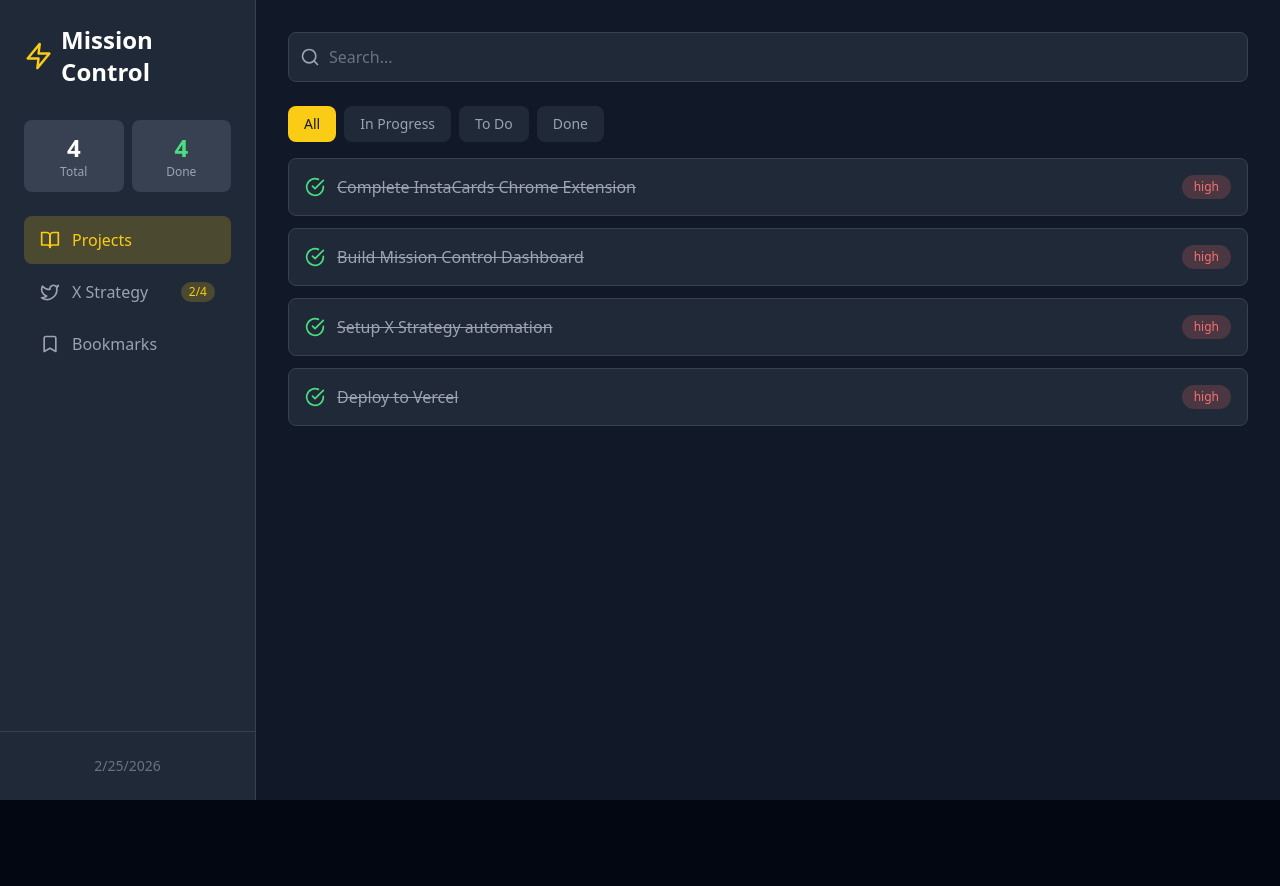
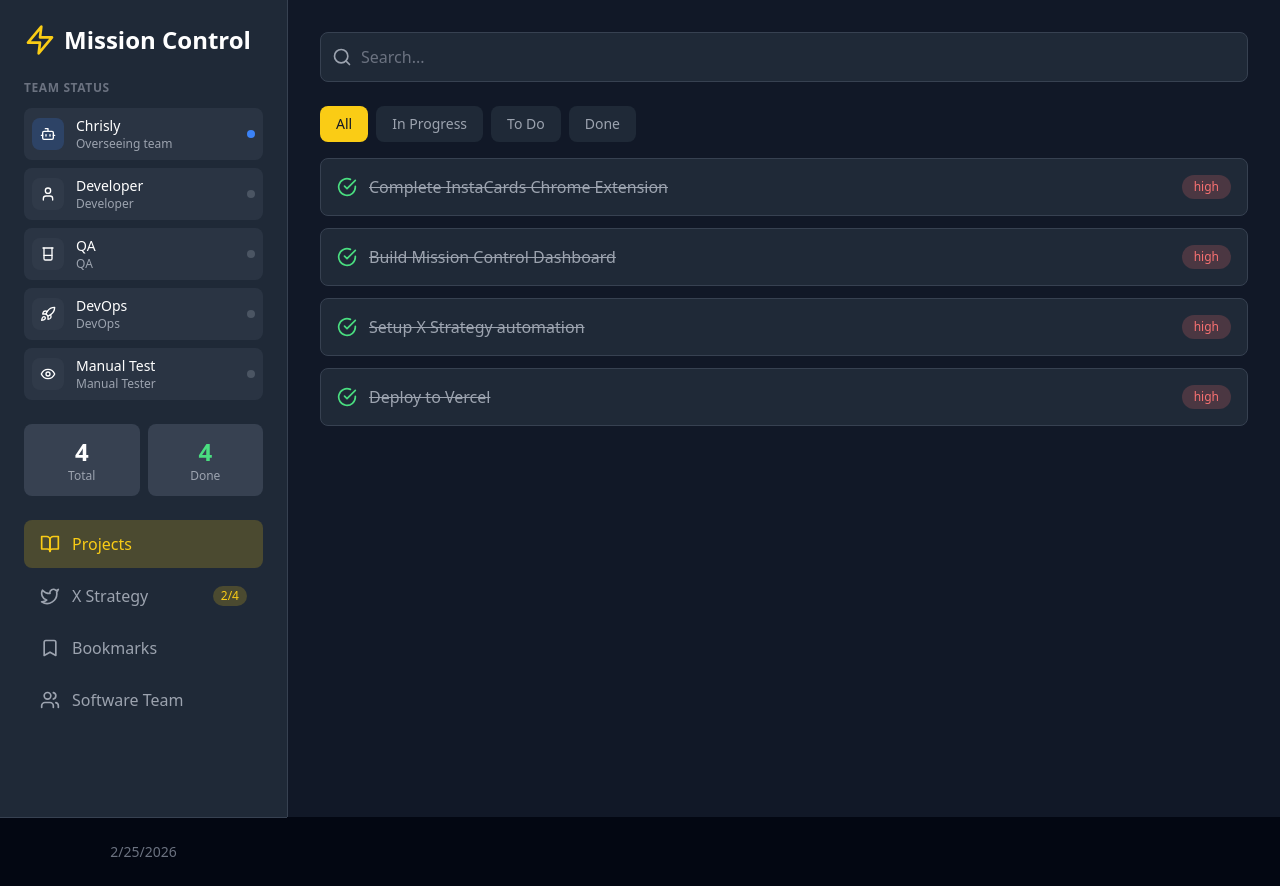
Before and after one commit to chrisonclawd-coder/project-manager, a Next.js app: page / in a window 1280 px wide. Before the commit the page ends 800 px from the top, so only its background shows below. Built offline with nearby package versions, Linux system fonts and the light colour scheme.

Commit message:
Add Software Team tab with 4 desks UI

```diff
--- a/app/page.tsx
+++ b/app/page.tsx
@@ -2,7 +2,7 @@
 
 import { useState } from 'react'
 import { motion, AnimatePresence } from 'framer-motion'
-import { ChevronDown, Search, BookOpen, Twitter, Bookmark, CheckCircle, Circle, Clock, Zap, RefreshCw, Menu, X } from 'lucide-react'
+import { ChevronDown, Search, BookOpen, Twitter, Bookmark, CheckCircle, Circle, Clock, Zap, RefreshCw, Menu, X, User, Beaker, Rocket, Eye, Bot, Users } from 'lucide-react'
 
 // Viral tweets - 280 characters max
 const defaultTopics = [
@@ -102,6 +102,17 @@
 type TaskStatus = 'todo' | 'in-progress' | 'done'
 type TaskPriority = 'low' | 'medium' | 'high'
 
+type MemberStatus = 'idle' | 'working' | 'done' | 'blocked'
+
+interface TeamMember {
+  id: string
+  name: string
+  role: string
+  icon: any
+  status: MemberStatus
+  currentTask?: string
+}
+
 interface Task {
   id: number
   title: string
@@ -116,6 +127,15 @@
   category: string
   addedAt: string
 }
+
+// Team members
+const teamMembers: TeamMember[] = [
+  { id: 'manager', name: 'Chrisly', role: 'Manager', icon: Bot, status: 'working', currentTask: 'Overseeing team' },
+  { id: 'developer', name: 'Developer', role: 'Developer', icon: User, status: 'idle' },
+  { id: 'qa', name: 'QA', role: 'QA', icon: Beaker, status: 'idle' },
+  { id: 'devops', name: 'DevOps', role: 'DevOps', icon: Rocket, status: 'idle' },
+  { id: 'tester', name: 'Manual Test', role: 'Manual Tester', icon: Eye, status: 'idle' },
+]
 
 // Sample tasks
 const defaultTasks: Task[] = [
@@ -134,9 +154,16 @@
 
 const stats = { total: 4, inProgress: 0, todo: 0, done: 4 }
 
+const statusColors = {
+  idle: 'bg-gray-600',
+  working: 'bg-blue-500',
+  done: 'bg-green-500',
+  blocked: 'bg-red-500',
+}
+
 export default function Home() {
   const [isDrawerOpen, setIsDrawerOpen] = useState(false)
-  const [activeTab, setActiveTab] = useState<'projects' | 'xstrategy' | 'bookmarks'>('projects')
+  const [activeTab, setActiveTab] = useState<'projects' | 'xstrategy' | 'bookmarks' | 'software-team'>('projects')
   const [selectedTopic, setSelectedTopic] = useState<number | null>(null)
   const [tasks, setTasks] = useState<Task[]>(defaultTasks)
   const [bookmarks, setBookmarks] = useState<BookmarkItem[]>(defaultBookmarks)
@@ -144,6 +171,7 @@
   const [filterStatus, setFilterStatus] = useState<TaskStatus | 'all'>('all')
   const [trendingTopics] = useState(defaultTopics)
   const [isRefreshing, setIsRefreshing] = useState(false)
+  const [team] = useState<TeamMember[]>(teamMembers)
 
   const refreshTopics = () => {
     setIsRefreshing(true)
@@ -165,6 +193,7 @@
     { id: 'projects', label: 'Projects', icon: BookOpen },
     { id: 'xstrategy', label: 'X Strategy', icon: Twitter, badge: '2/4' },
     { id: 'bookmarks', label: 'Bookmarks', icon: Bookmark },
+    { id: 'software-team', label: 'Software Team', icon: Users },
   ]
 
   return (
@@ -179,14 +208,36 @@
 
       {/* Drawer - Left Side */}
       <aside className={`
-        fixed lg:static inset-y-0 left-0 w-64 bg-gray-800 border-r border-gray-700 transform transition-transform duration-200 z-40
+        fixed lg:static inset-y-0 left-0 w-72 bg-gray-800 border-r border-gray-700 transform transition-transform duration-200 z-40
         ${isDrawerOpen ? 'translate-x-0' : '-translate-x-full lg:translate-x-0'}
       `}>
-        <div className="p-6">
-          <h1 className="text-2xl font-bold flex items-center gap-2 mb-8">
+        <div className="p-6 h-full overflow-y-auto">
+          <h1 className="text-2xl font-bold flex items-center gap-2 mb-6">
             <Zap className="w-8 h-8 text-yellow-400" />
             Mission Control
           </h1>
+
+          {/* Team Members */}
+          <div className="mb-6">
+            <h2 className="text-xs uppercase tracking-wider text-gray-500 mb-3 font-semibold">Team Status</h2>
+            <div className="space-y-2">
+              {team.map((member) => (
+                <div
+                  key={member.id}
+                  className="flex items-center gap-3 p-2 rounded-lg bg-gray-700/50"
+                >
+                  <div className={`p-2 rounded-lg ${statusColors[member.status]} bg-opacity-20`}>
+                    <member.icon className={`w-4 h-4 ${statusColors[member.status].replace('bg-', 'text-')}`} />
+                  </div>
+                  <div className="flex-1 min-w-0">
+                    <p className="text-sm font-medium truncate">{member.name}</p>
+                    <p className="text-xs text-gray-400 truncate">{member.currentTask || member.role}</p>
+                  </div>
+                  <span className={`w-2 h-2 rounded-full ${statusColors[member.status]}`} />
+                </div>
+              ))}
+            </div>
+          </div>
 
           {/* Stats */}
           <div className="grid grid-cols-2 gap-2 mb-6">
@@ -227,7 +278,7 @@
         </div>
 
         {/* Footer in drawer */}
-        <div className="absolute bottom-0 left-0 right-0 p-6 border-t border-gray-700">
+        <div className="p-6 border-t border-gray-700">
           <p className="text-gray-500 text-sm text-center">{new Date().toLocaleDateString()}</p>
         </div>
       </aside>
@@ -409,6 +460,60 @@
             </div>
           </div>
         )}
+
+        {/* Software Team Tab */}
+        {activeTab === 'software-team' && (
+          <div>
+            <h2 className="text-xl font-bold mb-6 flex items-center gap-2">
+              <Users className="w-6 h-6 text-yellow-400" />
+              Software Team
+            </h2>
+
+            {/* Desks Grid */}
+            <div className="grid grid-cols-1 sm:grid-cols-2 lg:grid-cols-4 gap-6">
+              {team.slice(1).map((member) => (
+                <div
+                  key={member.id}
+                  className="bg-gray-800 rounded-xl border border-gray-700 overflow-hidden relative"
+                >
+                  {/* Desk Top */}
+                  <div className="bg-gray-700 h-3 flex items-center justify-center">
+                    <div className="w-20 h-2 bg-gray-600 rounded-b-lg" />
+                  </div>
+
+                  {/* Person Area */}
+                  <div className="p-6 flex flex-col items-center">
+                    {/* Avatar */}
+                    <div className={`w-20 h-20 rounded-full ${statusColors[member.status]} bg-opacity-20 flex items-center justify-center mb-4 ring-4 ring-gray-700`}>
+                      <member.icon className={`w-10 h-10 ${statusColors[member.status].replace('bg-', 'text-')}`} />
+                    </div>
+
+                    {/* Name & Role */}
+                    <h3 className="font-bold text-lg">{member.name}</h3>
+                    <p className="text-gray-400 text-sm">{member.role}</p>
+
+                    {/* Status Indicator */}
+                    <div className="flex items-center gap-2 mt-3">
+                      <span className={`w-3 h-3 rounded-full ${statusColors[member.status]} animate-pulse`} />
+                      <span className="text-xs text-gray-400 capitalize">{member.status}</span>
+                    </div>
+                  </div>
+
+                  {/* Speech Bubble */}
+                  <div className="px-4 pb-4">
+                    <div className="bg-gray-700 rounded-lg p-3 relative">
+                      {/* Bubble arrow */}
+                      <div className="absolute -top-2 left-1/2 -translate-x-1/2 w-0 h-0 border-l-8 border-r-8 border-b-8 border-l-transparent border-r-transparent border-b-gray-700" />
+                      <p className="text-sm text-gray-300 text-center">
+                        {member.currentTask || `Ready for ${member.role.toLowerCase()} tasks`}
+                      </p>
+                    </div>
+                  </div>
+                </div>
+              ))}
+            </div>
+          </div>
+        )}
       </main>
     </div>
   )
```
